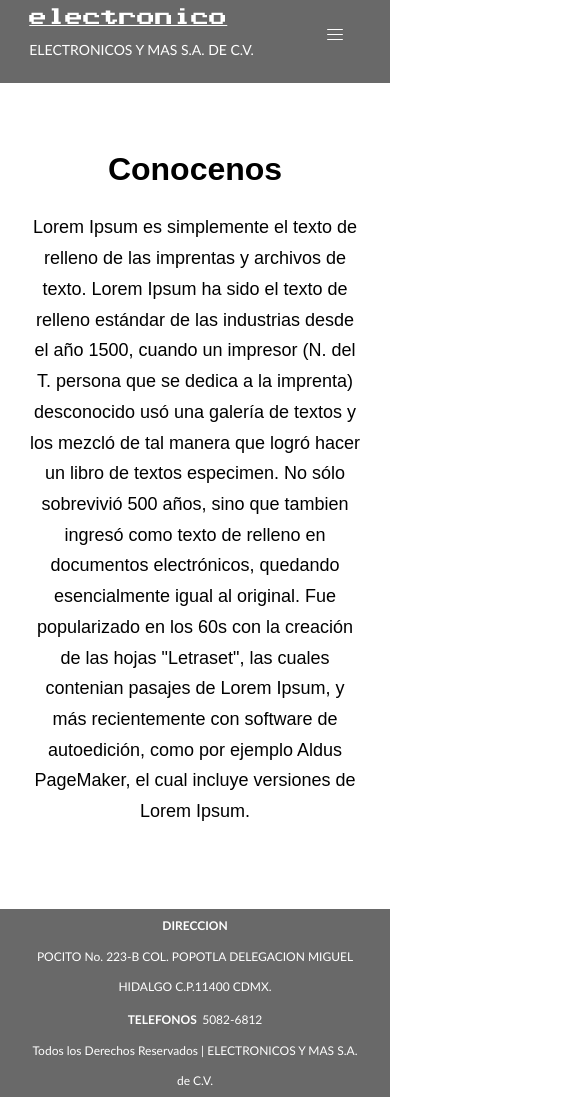
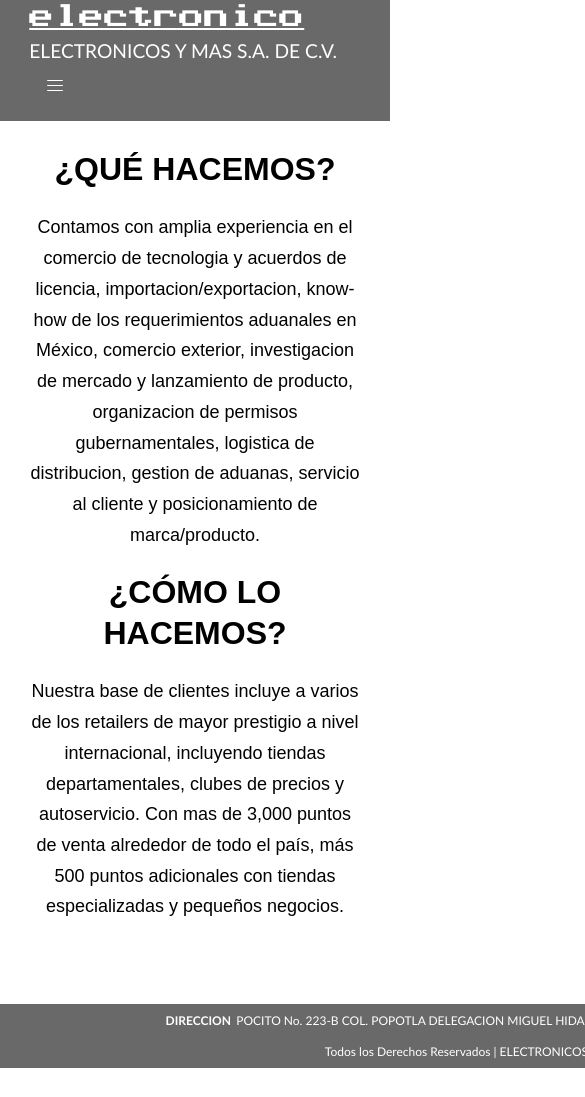
Before and after one commit to kerokito/electronicosymas, a plain HTML site: page index.html in a window 390 px wide. Shown: the top 1097 px of the page, 585 px wide, since content can reach past the window. After the commit the page ends 1068 px from the top, so only its background shows below. Drawn offline with nearby package versions, Linux system fonts and the light colour scheme.

Commit message:
Add files via upload

```diff
--- a/index.html
+++ b/index.html
@@ -30,9 +30,14 @@
 	<main>
 		<div class="container">
 
-			<h1>Conocenos</h1>
+			<h1>¿QUÉ HACEMOS?</h1>
 
-			<p>Lorem Ipsum es simplemente el texto de relleno de las imprentas y archivos de texto. Lorem Ipsum ha sido el texto de relleno estándar de las industrias desde el año 1500, cuando un impresor (N. del T. persona que se dedica a la imprenta) desconocido usó una galería de textos y los mezcló de tal manera que logró hacer un libro de textos especimen. No sólo sobrevivió 500 años, sino que tambien ingresó como texto de relleno en documentos electrónicos, quedando esencialmente igual al original. Fue popularizado en los 60s con la creación de las hojas "Letraset", las cuales contenian pasajes de Lorem Ipsum, y más recientemente con software de autoedición, como por ejemplo Aldus PageMaker, el cual incluye versiones de Lorem Ipsum.</p>
+			<p>Contamos con amplia experiencia en el comercio de tecnologia y acuerdos de licencia, importacion/exportacion, know-how
+			de los requerimientos aduanales en México, comercio exterior, investigacion de mercado y lanzamiento de producto, organizacion de permisos gubernamentales, logistica de distribucion, gestion de aduanas, servicio al cliente y posicionamiento de marca/producto.</p>
+
+			<h1>¿CÓMO LO HACEMOS?</h1>
+
+			<p>Nuestra base de clientes incluye a varios de los retailers de mayor prestigio a nivel internacional, incluyendo tiendas departamentales, clubes de precios y autoservicio. Con mas de 3,000 puntos de venta alrededor de todo el país, más 500 puntos adicionales con tiendas especializadas y pequeños negocios.</p>
 
 		</div>
 	</main>
--- a/styles.css
+++ b/styles.css
@@ -6,7 +6,7 @@
 }
 
 body {
-	font-family: Arial;
+	font-family: Arial, pixel;
 	font-size: 1.2rem;
 	line-height: 1.6em;
 	margin: 0;
@@ -35,7 +35,7 @@ p {
 
 header {
 	background: rgba(5,5,5,0.6);
-	color: white;
+	color: black;
 	position: fixed;
 	left: 0;
 	top: 0;
@@ -58,20 +58,20 @@ header a {
 	padding: 2px 0;
 }
 
+.lnr-menu {
+	display: none;
+}
+
 .logo {
 	font-family: pixel;
-	font-size: 18px;
+	font-size: 25px;
 }
 
 .logo1 {
 	text-transform: uppercase;
 	font-family: Calibri;
-	font-size: 14px;
 	text-decoration: none;
-}
-
-.lnr-menu {
-	display: none;
+	width: 20px;
 }
 
 .nav ul {
@@ -108,7 +108,7 @@ main {
 .imagen {
 	display: grid;
 	grid: repeat(minmax(5em, 14.5em)) / auto;
-  	padding: 0em 20em;
+  	padding: 0em 10em;
   	grid-gap: 2em;
 }
 
@@ -148,10 +148,15 @@ footer a {
 }
 
 @media only screen and (max-width: 767px) {
+	header {
+		color: black;
+	}
+
 	.lnr-menu {
 		display: block;
 		cursor: pointer;
 		padding: 0.5rem 1rem;
+		color: black;
 	}
 
 	.nav {
@@ -183,4 +188,12 @@ footer a {
 		background: #4a4a4a;
 	}
 
+	.imagen {
+		width: 100%;
+	}
+
+	footer {
+		width: 260%;
+	}
+
 }
```
Also changed, not shown: galeria.html (line endings or trailing spaces), script.js (line endings or trailing spaces).
